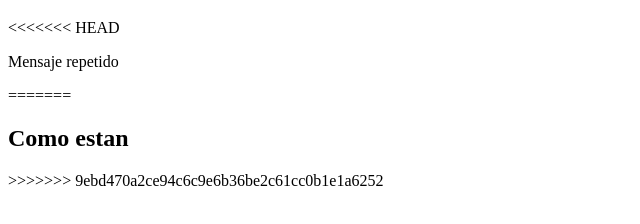
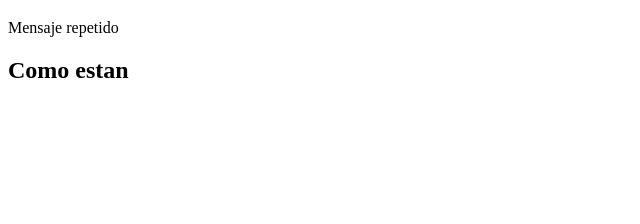
Before and after one commit to isamucool/proyectogit, a plain HTML site: page index.html in a window 1280 px wide. Shown: the part 106-330 px from the top of the page, without its empty margins (0-640 px from the left). Drawn offline with Linux system fonts and the light colour scheme.

Commit message:
conflicto resuelto

```diff
--- a/index.html
+++ b/index.html
@@ -5,10 +5,7 @@
 	</head>
 	<body>
 		<h1>Salu2</h1>
-<<<<<<< HEAD
 		<p>Mensaje repetido</p>
-=======
 		<h2>Como estan </h2>
->>>>>>> 9ebd470a2ce94c6c9e6b36be2c61cc0b1e1a6252
 	</body>
 </html>
```
